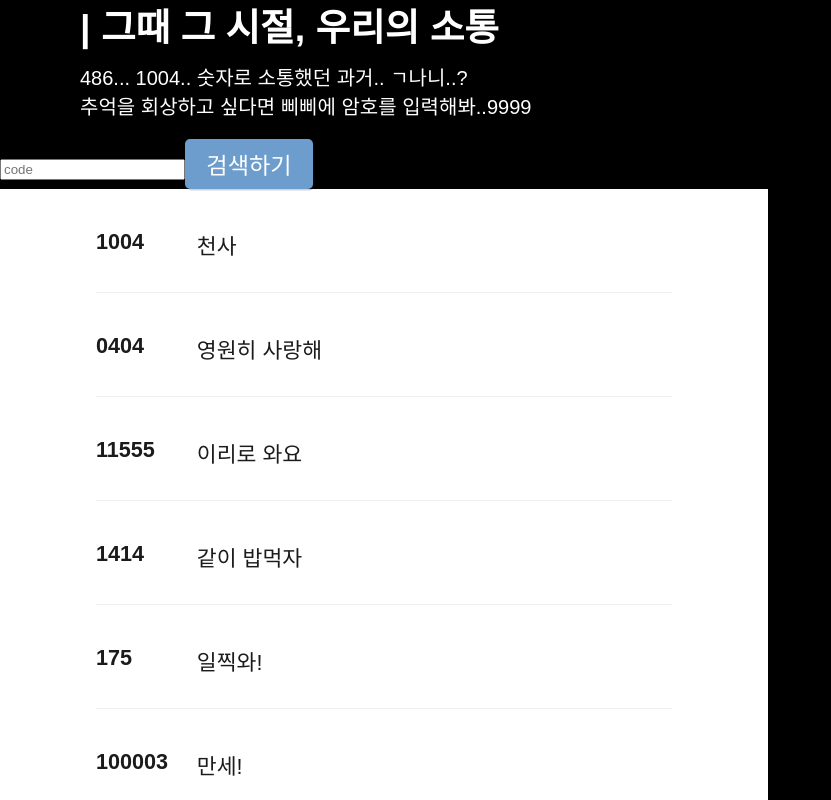
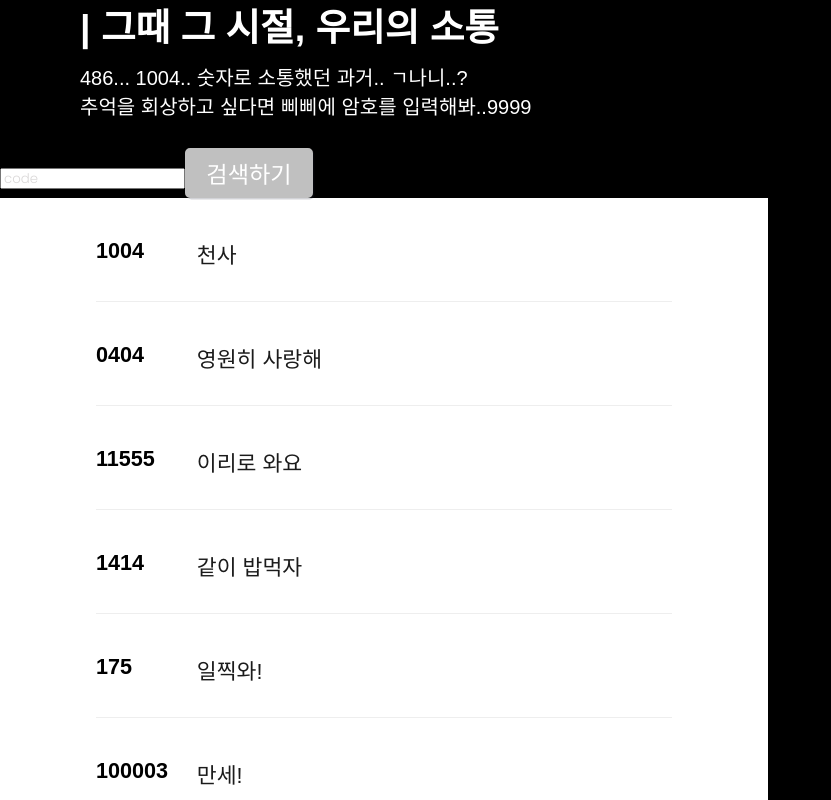
Before and after one commit to dazzel3/happyple-web-react, a React (Create React App) app: page /exhibition-timeslip in a window 1280 px wide. Shown: the part 3380-4180 px from the top of the page, without its empty margins (0-831 px from the left). Built offline with nearby package versions, Linux system fonts and the light colour scheme; a web font is replaced by a local one.

Commit message:
guestlist.css

```diff
--- a/src/css/contents/GuestList.css
+++ b/src/css/contents/GuestList.css
@@ -44,11 +44,23 @@
     margin-bottom: 3rem;
 }
 
+input::-webkit-input-placeholder {
+    font-family: 'poppinsL';
+    color: rgb(218, 216, 216);
+    font-weight: 200;
+}
+
+textarea::-webkit-input-placeholder {
+    font-family: 'Noto Sans KR', sans-serif;
+    color: rgb(218, 216, 216);
+    font-weight: 200;
+}
+
 .guestBook-info {
     width: 16vw;
     height: 6vh;
     margin: 1.5vh;
-    border: 1.6px solid #8ec5fc;
+    border: 1.6px solid #c0c0c0;
     font-family: 'poppinsM';
     font-size: 15px;
 }
@@ -61,7 +73,7 @@
     max-height: 22vh;
     min-height: 12vh;
     margin-top: 1vh;
-    border: 1.6px solid #8ec5fc;
+    border: 1.6px solid #c0c0c0;
     font-family: 'Noto Sans KR', sans-serif;
     text-align: top;
 }
@@ -74,15 +86,20 @@
     font-size: 2.9vh;
     text-align: center;
     padding: 5px 15px;
-    border: solid 3px #6d9dcc;
+    border: solid 3px #c0c0c0;
     border-radius: 5px;
     color:#fff;
-    background-color: #6d9dcc;
+    background-color: #c0c0c0;
     width: 10vw;
     height:fit-content;
-    margin-top: 1.2rem;
+    margin-top: 1.8rem;
     box-shadow: 1.5px 1.5px rgba(34, 35, 58, 0.2);
     cursor: pointer;
+}
+
+.guestBook-btn:hover {
+    border: solid 3px #6d9dcc;
+    background-color: #6d9dcc;
 }
 
 .result-container {
@@ -108,7 +125,7 @@
     font-family: 'Noto Sans KR', sans-serif;
     font-size: 2.7vh;
     font-weight: 600;
-    color:rgb(27, 27, 27);
+    color:8ec5fc(27, 27, 27);
     width:6vw;
 }
 
```
